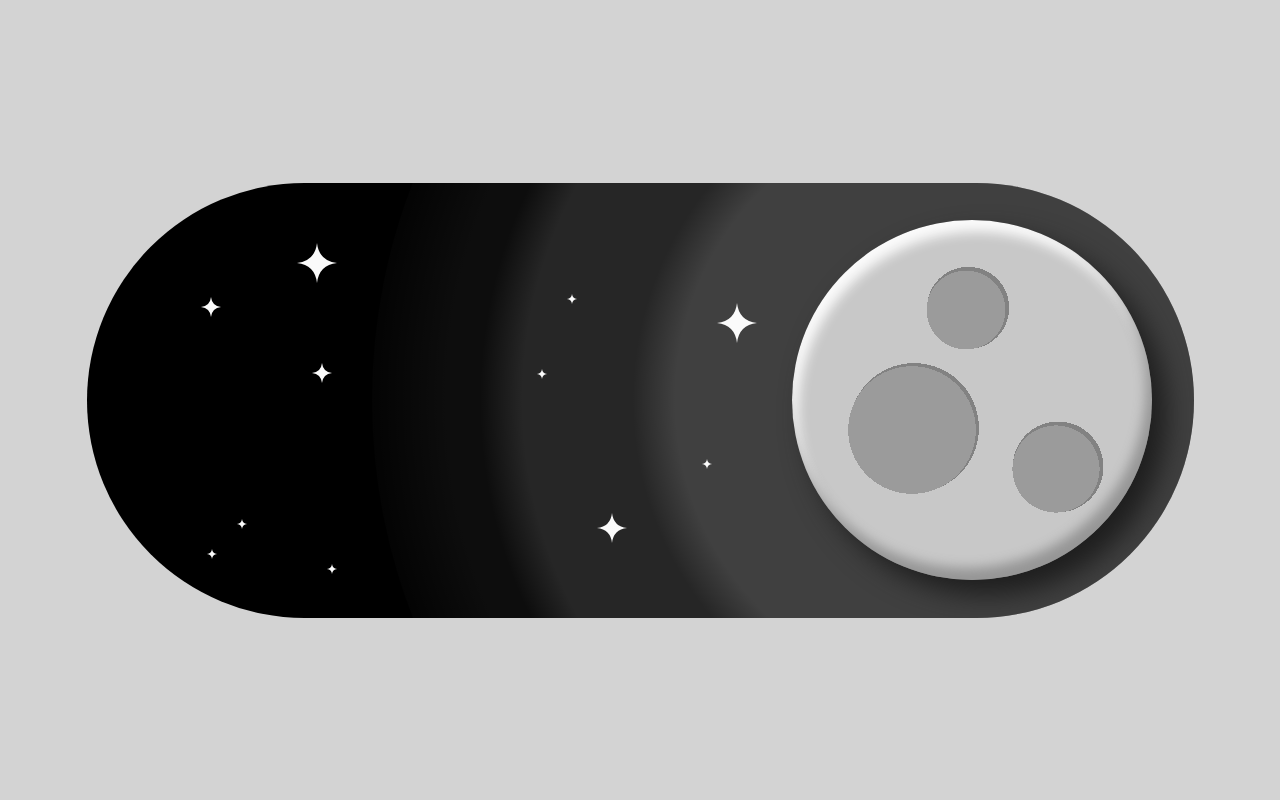
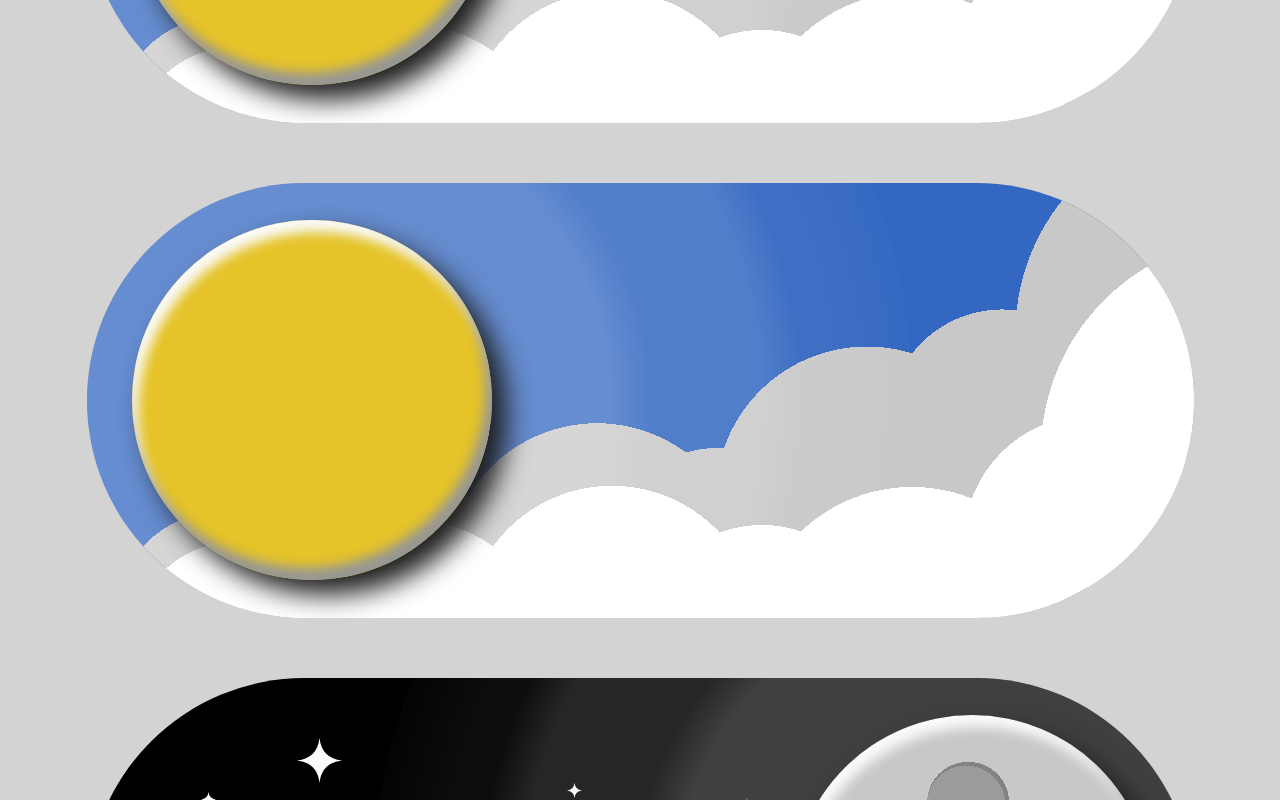
Before and after one commit to AMichalMurawski/switch_day-light, a React (Create React App) app: page / in a window 1280 px wide. Shown: the top 800 px of the page. Built offline with nearby package versions, Linux system fonts and the light colour scheme.

Commit message:
separate day / light / usable switch + add onClick to change switch mode

```diff
--- a/src/components/SwitchDayLight.jsx
+++ b/src/components/SwitchDayLight.jsx
@@ -1,50 +1,113 @@
-import { useEffect } from "react";
-import css from "./SwitchDayLight.module.css";
+import { useState } from 'react';
 
-const cloudData1 = [[50, 155, 10], [110, 155, 14], [175, 150, 20], [225, 155, 15], [275, 155, 17], [335, 120, 12], [390, 90, 18]]
-const cloudData2 = [[45, 145, 10], [105, 140, 14], [170, 130, 21], [210, 125, 15], [260, 105, 18], [305, 80, 12], [380, 50, 18]]
-const moonData1 = [[58, 30, 12], [40, 70, 20], [88, 83, 12]]
-const moonData2 = [[58.7, 29.3, 12.5], [40.7, 69.3, 20.5], [88.7, 82.3, 12.5]]
-const starData = [[38,38,2],[70,20,4],[75,60,2],[40,120,1],[50,110,1],[80,125,1],[160,35,1],[150,60,1],[170,110,3],[205,90,1],[210,40,4]]
+const cloudData1 = [
+  [50, 155, 10],
+  [110, 155, 14],
+  [175, 150, 20],
+  [225, 155, 15],
+  [275, 155, 17],
+  [335, 120, 12],
+  [390, 90, 18],
+];
+const cloudData2 = [
+  [45, 145, 10],
+  [105, 140, 14],
+  [170, 130, 21],
+  [210, 125, 15],
+  [260, 105, 18],
+  [305, 80, 12],
+  [380, 50, 18],
+];
+const moonData1 = [
+  [58, 30, 12],
+  [40, 70, 20],
+  [88, 83, 12],
+];
+const moonData2 = [
+  [58.7, 29.3, 12.5],
+  [40.7, 69.3, 20.5],
+  [88.7, 82.3, 12.5],
+];
+const starData = [
+  [38, 38, 0.5],
+  [70, 20, 1.5],
+  [75, 60, 1],
+  [40, 120, 0.5],
+  [50, 110, 0.5],
+  [80, 125, 0.5],
+  [160, 35, 0.5],
+  [150, 60, 0.5],
+  [170, 110, 1.5],
+  [205, 90, 0.5],
+  [210, 40, 2],
+];
 
-const SvgStar = ({scale=1, color}) => {
-  return <svg viewbox={`0 0 ${10*scale} ${10*scale}`} width={10*scale} height={10*scale} >
-    <path fill={color} d={`M${5*scale} 0 Q${5.5*scale} ${4.5*scale} ${10*scale} ${5*scale} Q${5.5*scale} ${5.5*scale} ${5*scale} ${10*scale} Q${4.5*scale} ${5.5*scale} 0 ${5*scale} Q${4.5*scale} ${4.5*scale} ${5*scale} 0z`} />
+const SvgStar = ({ scale = 1, color }) => {
+  return (
+    <svg
+      viewBox={`0 0 ${10 * scale} ${10 * scale}`}
+      width={10 * scale}
+      height={10 * scale}
+    >
+      <path
+        fill={color}
+        d={`M${5 * scale} 0 Q${5.5 * scale} ${4.5 * scale} ${10 * scale} ${
+          5 * scale
+        } Q${5.5 * scale} ${5.5 * scale} ${5 * scale} ${10 * scale} Q${
+          4.5 * scale
+        } ${5.5 * scale} 0 ${5 * scale} Q${4.5 * scale} ${4.5 * scale} ${
+          5 * scale
+        } 0z`}
+      />
     </svg>
-}
+  );
+};
 
 export const SwitchDayLight = ({ scale }) => {
-  const pxScale = (px) => {
+  const [switched, setSwitched] = useState({ mode: 'light', move: 0 });
+
+  const pxScale = px => {
     return `${scale * px}px`;
   };
 
   const gradient = (data, color) => {
-    const cloudMap = data.map(el =>
-      `radial-gradient(circle at ${pxScale(el[0])} ${pxScale(el[1])}, ${color} ${el[2]}%, transparent ${el[2]}%)`
-    )
-    const cloudGradient = cloudMap.join(', ')
-    return cloudGradient
-  }
+    const cloudMap = data.map(
+      el =>
+        `radial-gradient(circle at ${pxScale(el[0])} ${pxScale(
+          el[1]
+        )}, ${color} ${el[2]}%, transparent ${el[2]}%)`
+    );
+    const cloudGradient = cloudMap.join(', ');
+    return cloudGradient;
+  };
+
+  const handleClick = e => {
+    console.log('clicked');
+    if (switched.mode === 'light') setSwitched({ mode: 'dark' });
+    if (switched.mode === 'dark') setSwitched({ mode: 'light' });
+  };
 
   return (
+    <div style={{ display: 'flex', flexDirection: 'column', gap: pxScale(20) }}>
+      {/* ======== Switch ======== */}
       <div
         style={{
-        position: "relative",
-        minWidth:pxScale(369),
+          position: 'relative',
+          minWidth: pxScale(369),
           width: pxScale(369),
-        minHeight:pxScale(145),
+          minHeight: pxScale(145),
           height: pxScale(145),
           borderRadius: pxScale(72.5),
-        // backgroundColor: "#3367c1",
-        backgroundColor:"#000",
-        display: "flex",
-        alignItems: "center",
-        overflow:"hidden"
+          backgroundColor: switched.mode === 'light' ? '#3367c1' : '#000',
+          display: 'flex',
+          alignItems: 'center',
+          overflow: 'hidden',
         }}
+        onClick={handleClick}
       >
-      {/* <div
+        <div
           style={{
-          position: "absolute",
+            position: 'absolute',
             left: pxScale(-125),
             width: pxScale(400),
             height: pxScale(400),
@@ -62,25 +125,141 @@ export const SwitchDayLight = ({ scale }) => {
         >
           <div
             style={{
-            position: "absolute",
-            left: "50%",
-            top: "50%",
-            transform: "translate(-50%, -50%)",
+              position: 'absolute',
+              left: '50%',
+              top: '50%',
+              transform: 'translate(-50%, -50%)',
               width: pxScale(120),
               height: pxScale(120),
               borderRadius: pxScale(60),
-            backgroundColor: "rgb(229, 195, 41)",
+              backgroundColor: 'rgb(229, 195, 41)',
               boxShadow: `
-            ${pxScale(-2)} ${pxScale(-4)} ${pxScale(4)} rgb(150, 150, 150) inset,
+            ${pxScale(-2)} ${pxScale(-4)} ${pxScale(
+                4
+              )} rgb(150, 150, 150) inset,
             ${pxScale(2)} ${pxScale(4)} ${pxScale(4)} rgb(250, 250, 250) inset,
             ${pxScale(5)} ${pxScale(5)} ${pxScale(9)} rgb(30, 30, 30)`,
               zIndex: 10,
             }}
           />
-      </div> */}
+        </div>
         <div
           style={{
-          position: "absolute",
+            position: 'absolute',
+            left: '0',
+            top: '0',
+            width: pxScale(369),
+            height: pxScale(145),
+            background: gradient(cloudData1, 'rgb(255,255,255)'),
+            zIndex: 15,
+          }}
+        />
+        <div
+          style={{
+            position: 'absolute',
+            left: '0',
+            top: '0',
+            width: pxScale(369),
+            height: pxScale(145),
+            background: gradient(cloudData2, 'rgb(200,200,200)'),
+            zIndex: 12,
+          }}
+        />
+      </div>
+      {/* ======== Light switch ======== */}
+      <div
+        style={{
+          position: 'relative',
+          minWidth: pxScale(369),
+          width: pxScale(369),
+          minHeight: pxScale(145),
+          height: pxScale(145),
+          borderRadius: pxScale(72.5),
+          backgroundColor: '#3367c1',
+          display: 'flex',
+          alignItems: 'center',
+          overflow: 'hidden',
+        }}
+      >
+        <div
+          style={{
+            position: 'absolute',
+            left: pxScale(-125),
+            width: pxScale(400),
+            height: pxScale(400),
+            borderRadius: pxScale(200),
+            background: `radial-gradient(
+            rgba(255, 255, 255, 0.25),
+            rgba(255, 255, 255, 0.25) 35%,
+            rgba(255, 255, 255, 0.15) 40%,
+            rgba(255, 255, 255, 0.15) 53%,
+            rgba(255, 255, 255, 0.05) 58%,
+            rgba(255, 255, 255, 0.05) 62%,
+            rgba(255, 255, 255, 0) 74%)`,
+            zIndex: 20,
+          }}
+        >
+          <div
+            style={{
+              position: 'absolute',
+              left: '50%',
+              top: '50%',
+              transform: 'translate(-50%, -50%)',
+              width: pxScale(120),
+              height: pxScale(120),
+              borderRadius: pxScale(60),
+              backgroundColor: 'rgb(229, 195, 41)',
+              boxShadow: `
+            ${pxScale(-2)} ${pxScale(-4)} ${pxScale(
+                4
+              )} rgb(150, 150, 150) inset,
+            ${pxScale(2)} ${pxScale(4)} ${pxScale(4)} rgb(250, 250, 250) inset,
+            ${pxScale(5)} ${pxScale(5)} ${pxScale(9)} rgb(30, 30, 30)`,
+              zIndex: 10,
+            }}
+          />
+        </div>
+        <div
+          style={{
+            position: 'absolute',
+            left: '0',
+            top: '0',
+            width: pxScale(369),
+            height: pxScale(145),
+            background: gradient(cloudData1, 'rgb(255,255,255)'),
+            zIndex: 15,
+          }}
+        />
+        <div
+          style={{
+            position: 'absolute',
+            left: '0',
+            top: '0',
+            width: pxScale(369),
+            height: pxScale(145),
+            background: gradient(cloudData2, 'rgb(200,200,200)'),
+            zIndex: 12,
+          }}
+        />
+      </div>
+      {/* ======== Dark switch ======== */}
+      <div
+        style={{
+          position: 'relative',
+          minWidth: pxScale(369),
+          width: pxScale(369),
+          minHeight: pxScale(145),
+          height: pxScale(145),
+          borderRadius: pxScale(72.5),
+          backgroundColor: '#000',
+          display: 'flex',
+          alignItems: 'center',
+          overflow: 'hidden',
+        }}
+      >
+        <div
+          style={{
+            position: 'absolute',
             left: pxScale(95),
             width: pxScale(400),
             height: pxScale(400),
@@ -98,57 +277,58 @@ export const SwitchDayLight = ({ scale }) => {
         >
           <div
             style={{
-            position: "absolute",
-            left: "50%",
-            top: "50%",
-            transform: "translate(-50%, -50%)",
+              position: 'absolute',
+              left: '50%',
+              top: '50%',
+              transform: 'translate(-50%, -50%)',
               width: pxScale(120),
               height: pxScale(120),
               borderRadius: pxScale(60),
-            background:`${gradient(moonData1,"rgb(155, 155, 155)")}, ${gradient(moonData2,"rgb(130, 130, 130)")}, radial-gradient(circle at ${pxScale(60)} ${pxScale(60)}, rgb(200,200,200) 100%, transparent 100%)`,
+              background: `${gradient(
+                moonData1,
+                'rgb(155, 155, 155)'
+              )}, ${gradient(
+                moonData2,
+                'rgb(130, 130, 130)'
+              )}, radial-gradient(circle at ${pxScale(60)} ${pxScale(
+                60
+              )}, rgb(200,200,200) 100%, transparent 100%)`,
               boxShadow: `
-            ${pxScale(-2)} ${pxScale(-4)} ${pxScale(4)} rgb(150, 150, 150) inset,
+            ${pxScale(-2)} ${pxScale(-4)} ${pxScale(
+                4
+              )} rgb(150, 150, 150) inset,
             ${pxScale(2)} ${pxScale(4)} ${pxScale(4)} rgb(250, 250, 250) inset,
             ${pxScale(5)} ${pxScale(5)} ${pxScale(9)} rgb(30, 30, 30)`,
               zIndex: 10,
             }}
           />
         </div>
-      {/* <div
-        style={{
-          position: "absolute",
-          left: "0",
-          top: "0",
-          width: pxScale(369),
-          height: pxScale(145),
-          background:gradient(cloudData1, 'rgb(255,255,255)'),
-          zIndex: 15
-      }}/>
         <div
           style={{
-          position: "absolute",
-          left: "0",
-          top: "0",
-          width: pxScale(369),
-          height: pxScale(145),
-          background: gradient(cloudData2, 'rgb(200,200,200)'),
-          zIndex: 12
-      }}/> */}
-      <div style={{
-        position: "absolute",
-        width: "100%",
-        height: "100%",
+            position: 'absolute',
+            width: '100%',
+            height: '100%',
             left: 0,
             top: 0,
-        zIndex: 15
-      }}>
-      {starData.map(el =>
+            zIndex: 15,
+          }}
+        >
+          {starData.map((el, i) => (
             <div
+              key={i}
               style={{
-            position: "absolute",
+                position: 'absolute',
                 left: pxScale(el[0]),
                 top: pxScale(el[1]),
-          }} ><SvgStar scale={el[2]} color="rgb(250,250,250)" /></div>)}
+                display: 'flex',
+                justifyContent: 'center',
+                alignItems: 'center',
+              }}
+            >
+              <SvgStar scale={el[2] * scale} color="rgb(250,250,250)" />
+            </div>
+          ))}
+        </div>
       </div>
     </div>
   );
--- a/src/components/SwitchDayLight.module.css
+++ /dev/null
@@ -1,6 +0,0 @@
-.switch::after {
-  content: "adafafs";
-  color: white;
-  font-size: 30px;
-
-}
```
Also changed, not shown: src/App.js (+8 -8 lines), .prettierrc.json (added). Lines whose indentation alone changed are shown as unchanged.
